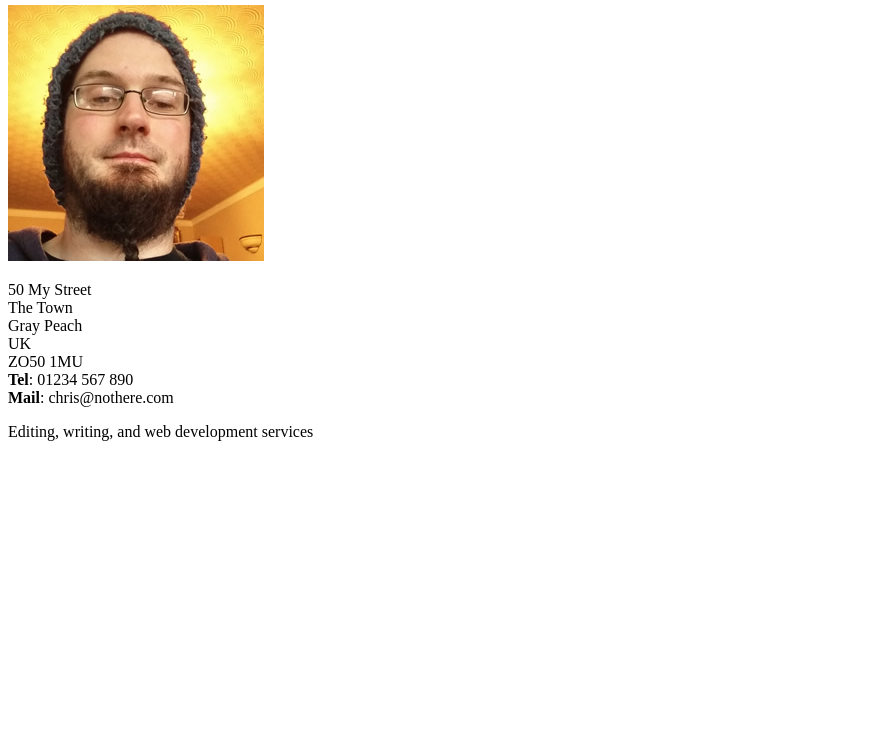
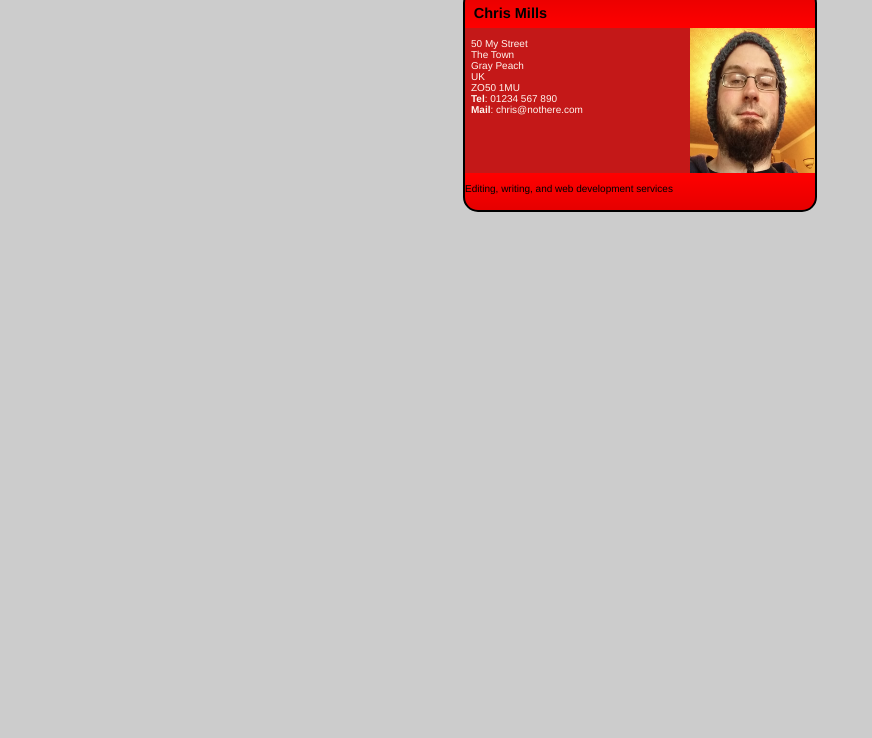
Before and after one commit to detry-254/cd-..-business-card-assessment, a plain HTML site: page index.html in a window 1280 px wide. Shown: the part 62-800 px from the top of the page, without its empty margins (0-872 px from the left). Drawn offline with Linux system fonts and the light colour scheme.

Commit message:
initial commit

```diff
--- a/index.html
+++ b/index.html
@@ -4,6 +4,7 @@
         <meta charset="utf-8" />
         <meta name="viewport" content="width=device-width, initial-scale=1.0" />
         <title>Business Card</title>
+        <link   rel="stylesheet" href="style.css">
     </head>
 
     <body>
@@ -12,7 +13,7 @@
                 <h2>Chris Mills</h2>
             </header>
             <article>
-                <img
+                <img class="card article img"
                     src="chris.jpg"
                     alt="A picture of Chris - a man with glasses, a beard, and a silly wooly hat"
                 />
--- /dev/null
+++ b/style.css
@@ -0,0 +1,66 @@
+.card{
+    width: 35em;
+  height: 22em;
+  margin: 5em auto;
+  background-color: red;
+  border: 0.2em solid black;
+  border-radius: 1.5em;
+  padding-top: 0;
+}
+body {
+    margin: 0;
+}
+html {
+    font-family: 'Helvetica neue', Arial, 'sans serif';
+    font-size: 10px;
+    background-color: #ccc;
+  }
+ h2{
+  font-size: 1.45em;
+  text-align: center;
+  text-align: left;
+  margin-top: 0;
+  margin: 0;
+  padding-top: 1.0em;
+  padding-left: 0.6em;
+ }
+    .card article img{
+      max-height: 100%;
+      float: right;
+      width: 8.5em;
+      width: 12.5em;
+      border-radius: 0;
+      margin-top: 0;
+      border: 0;
+  }
+    .card footer{
+      background-image: linear-gradient(to bottom,rgba(0,0,0,0), rgba(0,0,0,0.1));
+      border-radius: 0 0 1.5em 1.5em;
+      height: 30px;
+      height: 38px;
+      margin-top: 0;
+      border: 0;
+      margin-bottom: 0;
+  }
+    .card header{
+      background-image: linear-gradient(to bottom,rgba(0,0,0,0.1), rgba(0,0,0,0));
+      border-radius: 1.5em 1.5em 0 0;
+      height: 30px;
+      margin-bottom:0;
+      height: 38px;
+      margin-bottom: 0;
+      margin-top: 0;
+      margin-left: 0;
+      margin-right: 0;
+      border: 0;
+  }
+  article{
+    height: 14.5em;
+    background-color: rgb(196, 24, 24);
+    padding-left: 2.5px;
+    padding-left: 0.6em;
+    color: seashell;
+  }
+  P{
+    float: left;
+  }
```
